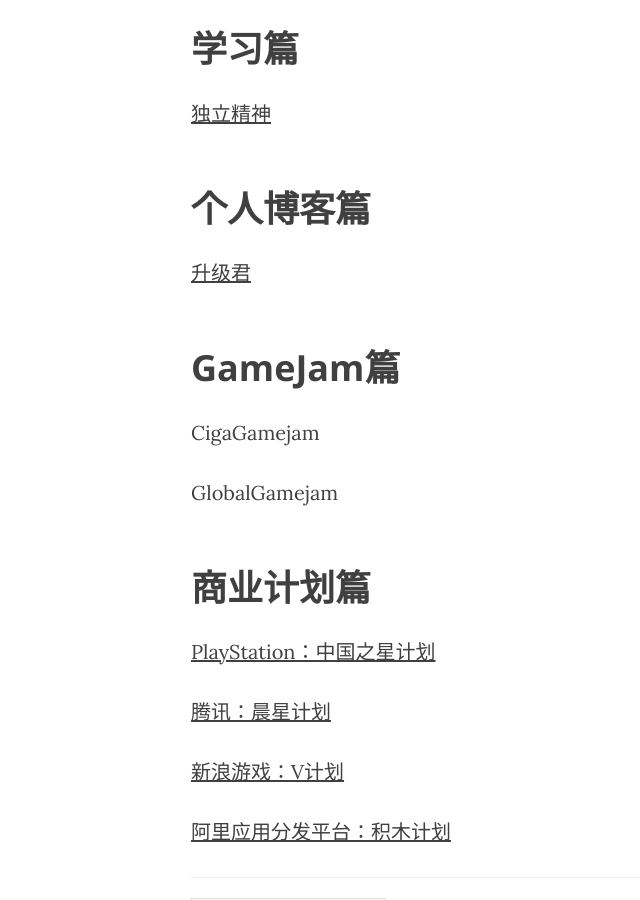
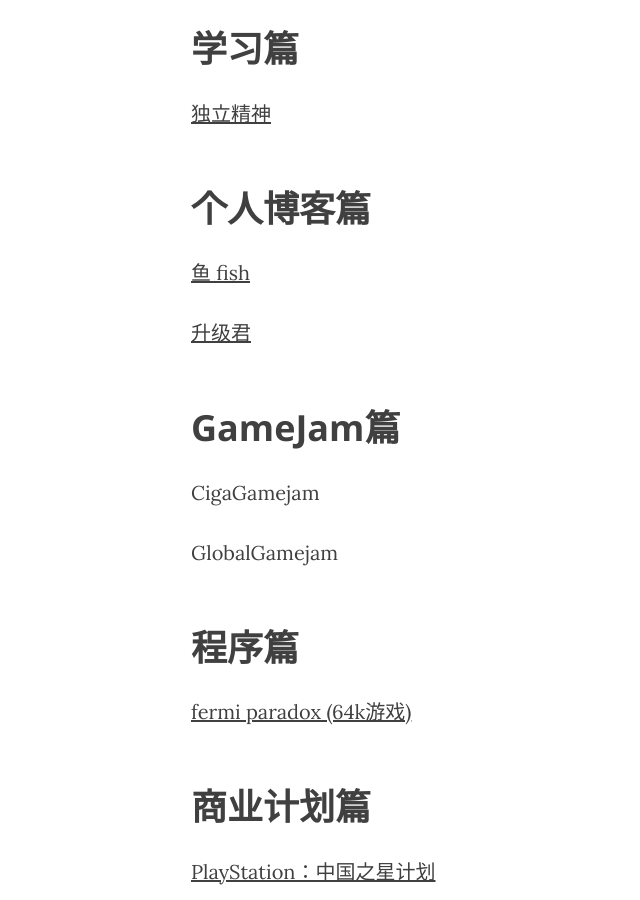
Before and after one commit to tachen/tachen.github.io, a Jekyll site: the page built from _posts/2017-08-03-indieGame.markdown, in a window 1280 px wide and 900 px high, scrolled down 776 px. Shown: the whole window, without its empty margins (74-714 px from the left). Built offline with Jekyll 4.4.1, drawn with Linux system fonts in a browser that asks for light colours; nearby versions of some CDN libraries.

Commit message:
更新内容

```diff
--- a/_posts/2017-08-03-indieGame.markdown
+++ b/_posts/2017-08-03-indieGame.markdown
@@ -18,11 +18,17 @@
 <a href="https://indienova.com/" target="_blank">独立精神</a>
 
 <h3 class="section-heading">个人博客篇</h3>
+<a href="http://www.fishartgame.com/" target="_blank">鱼 fish</a>
+<br />
+
 <a href="http://levelupjun.github.io/" target="_blank">升级君</a>
 
 <h3 class="section-heading">GameJam篇</h3>
 <p>CigaGamejam</p>
 <p>GlobalGamejam</p>
+
+<h3 class="section-heading">程序篇</h3>
+<a href="http://www.pouet.net/prod.php?which=67113" target="_blank">fermi paradox	(64k游戏)</a>
 
 <h3 class="section-heading">商业计划篇</h3>
 <a href="https://www.playstation.com.cn/chinaheroproject/hero.html" target="_blank">PlayStation：中国之星计划</a>
```
